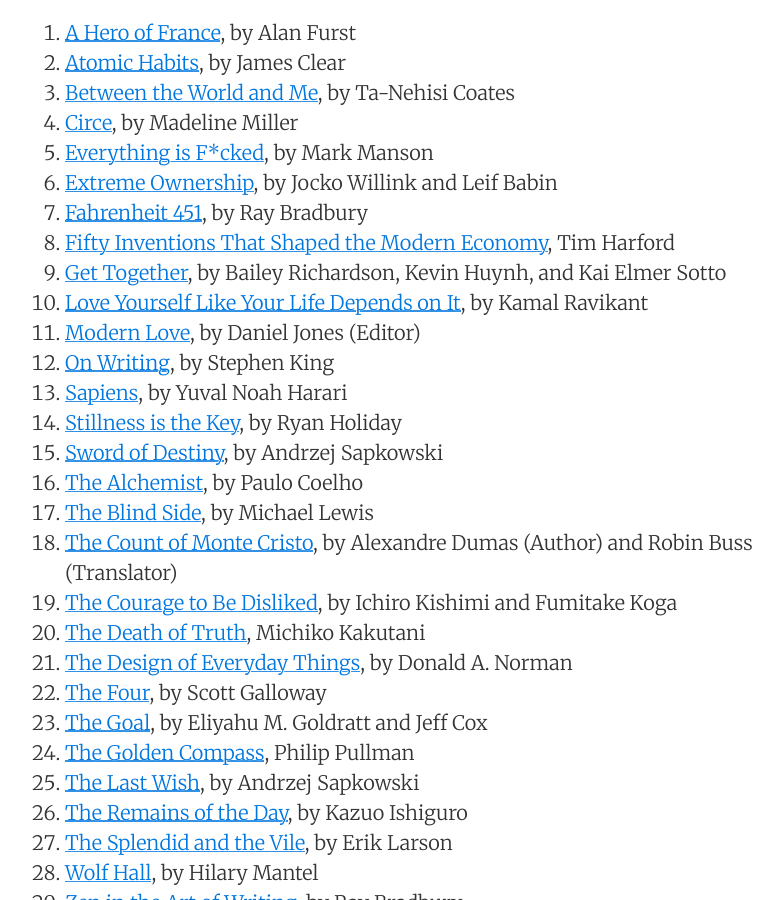
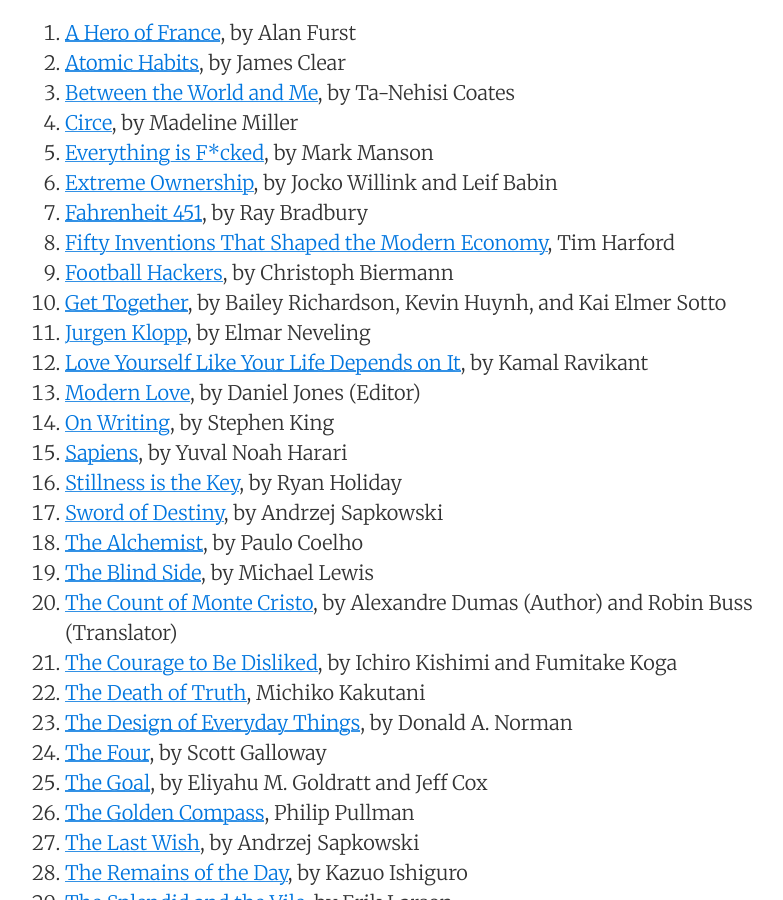
Before and after one commit to sewardlee337/sewardlee337.github.io, a Jekyll site: the page built from readinglist.md, in a window 1280 px wide and 900 px high, scrolled down 590 px. Shown: the whole window, without its empty margins (195-978 px from the left). Built offline with Jekyll 4.4.1, drawn with Linux system fonts in a browser that asks for light colours; nearby versions of some CDN libraries.

Commit message:
update reading list

```diff
--- a/readinglist.md
+++ b/readinglist.md
@@ -28,7 +28,10 @@ _"My alma mater was books, a good library... I could spend the rest of my life r
 1. [Extreme Ownership](https://amzn.to/2QEuPvP), by Jocko Willink and Leif Babin
 1. [Fahrenheit 451](https://amzn.to/2TQ6dlQ), by Ray Bradbury
 1. [Fifty Inventions That Shaped the Modern Economy](https://amzn.to/2UJ77jS), Tim Harford
+1. [Football Hackers](https://amzn.to/3jWIL07), by
+Christoph Biermann
 1. [Get Together](https://amzn.to/3ametPO), by Bailey Richardson, Kevin Huynh, and Kai Elmer Sotto
+1. [Jurgen Klopp](https://amzn.to/3brlNuS), by Elmar Neveling
 1. [Love Yourself Like Your Life Depends on It](https://amzn.to/2Ysqa4s), by Kamal Ravikant
 1. [Modern Love](https://amzn.to/3cIaU6P), by Daniel Jones (Editor)
 1. [On Writing](https://amzn.to/2QOnJV1), by Stephen King
```
